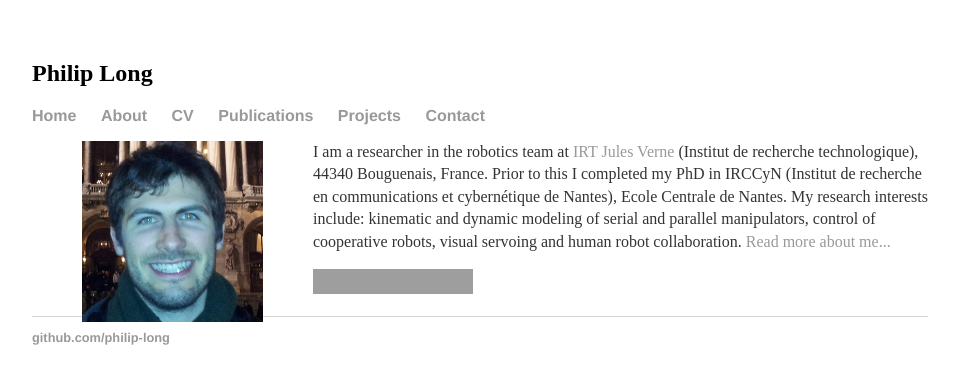
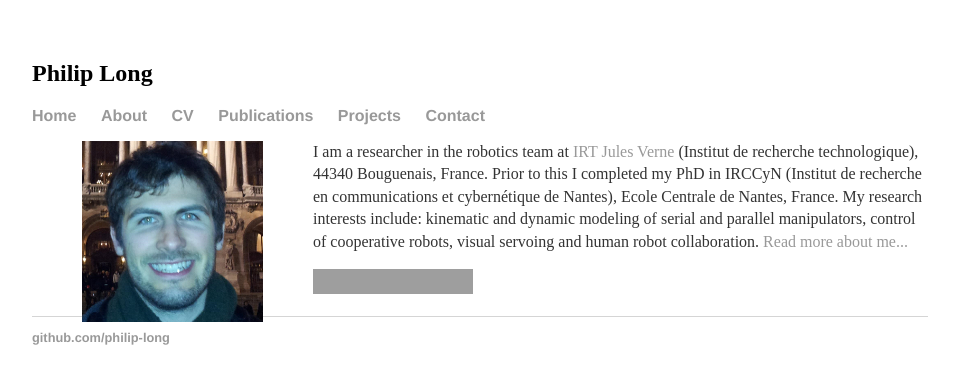
Before and after one commit to philip-long/philip-long.github.io, a Jekyll site: the page built from index.html, in a window 1280 px wide, cut to the strip 0-384 px from the top of the page. Shown: the whole strip, without its empty margins (160-1119 px from the left). Built offline with Jekyll 4.4.1, drawn with Linux system fonts in a browser that asks for light colours; grey boxes are pictures that could not be loaded.

Commit message:
update to description

```diff
--- a/contact/index.html
+++ b/contact/index.html
@@ -5,6 +5,10 @@
 
 
 <h5> Contact Me</h5>
+<p>
+If you would like to contact me, leave your address and message in the boxes below.
+</p>
+
 
 <form action="http://formspree.io/philip.long.nantes@gmail.com">
 <input type="email" name="_replyto"> <br>
--- a/index.html
+++ b/index.html
@@ -7,7 +7,7 @@
 
 <p>
 <img src="./images/Philip_Long2.png.jpeg" alt="my_photo" hspace="50" style="float: left;" />
-I am a researcher in the robotics team at  <a href="http://www.irt-jules-verne.fr"> IRT Jules Verne </a> (Institut de recherche technologique), 44340 Bouguenais, France. Prior to this I completed my PhD in IRCCyN (Institut de recherche en communications et cybernétique de Nantes), Ecole Centrale de Nantes. My research interests include: kinematic and dynamic modeling of serial and parallel manipulators, control of cooperative robots, visual servoing and human robot collaboration.  <a href="/about">Read more about me...</a></p>
+I am a researcher in the robotics team at  <a href="http://www.irt-jules-verne.fr"> IRT Jules Verne </a> (Institut de recherche technologique), 44340 Bouguenais, France. Prior to this I completed my PhD in IRCCyN (Institut de recherche en communications et cybernétique de Nantes), Ecole Centrale de Nantes, France. My research interests include: kinematic and dynamic modeling of serial and parallel manipulators, control of cooperative robots, visual servoing and human robot collaboration.  <a href="/about">Read more about me...</a></p>
         <a href="https://fr.linkedin.com/pub/philip-long/b3/74a/b9a">
 
           <img src="https://static.licdn.com/scds/common/u/img/webpromo/btn_viewmy_160x25.png" width="160" height="25" border="0" alt="View Philip Long's profile on LinkedIn">
```
